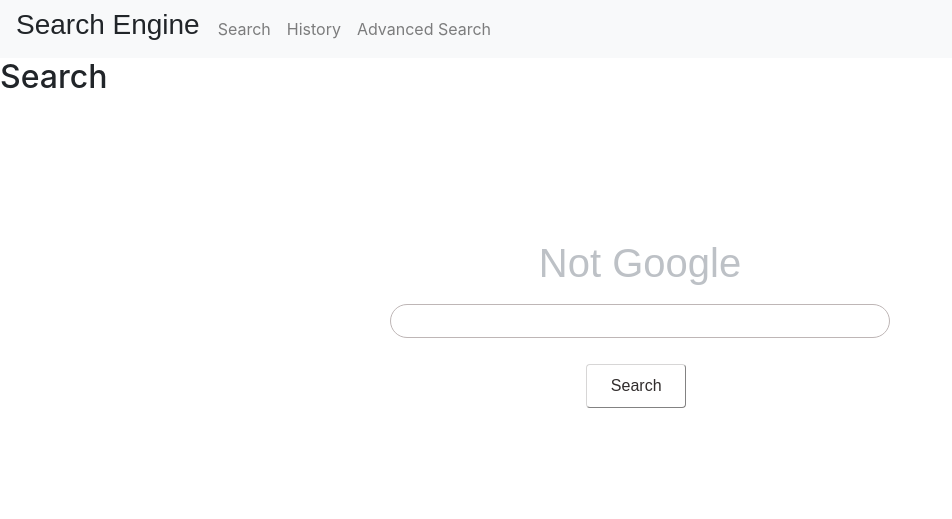
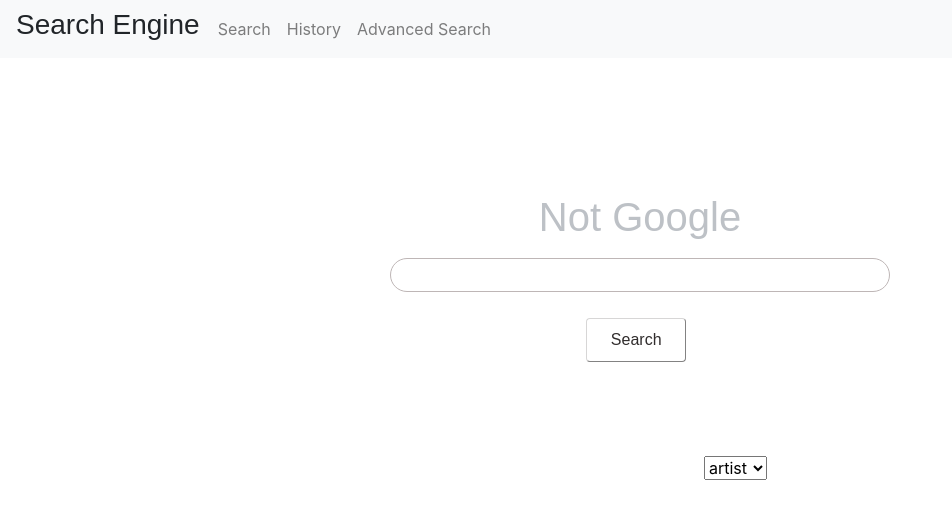
Before and after one commit to Giannis-T/Search_Engine, a Django app: page /view_results in a window 1280 px wide. Shown: the top 519 px of the page, without its empty margins (0-952 px from the left). Run offline with Django 4.2, Linux system fonts and the light colour scheme; some libraries are stand-ins or nearby versions.

Commit message:
Made choosing field functional, Handling Empty query and Empty results, Renamed fields of data

```diff
--- a/DataRetrieval/SearchEngine/services/process_output.py
+++ b/DataRetrieval/SearchEngine/services/process_output.py
@@ -4,7 +4,8 @@
 import numpy as np
 
 def process_output(output):
-    if output == "Empty":
+    if "Found 0 hits" in output:
+        print("Empty Dataframe")
         return pd.DataFrame()
     lines = output.split("###")[1:]
     result = []
@@ -22,5 +23,5 @@
     df.set_index(df["rank"].astype(int), inplace=True)
     df = df[["artist", "title", "lyrics"]]
     df.at[len(df),'lyrics'] = df.at[len(df),'lyrics'][:-8]
-    df.drop_duplicates(subset="lyrics", inplace=True)
+    # df.drop_duplicates(subset="lyrics", inplace=True)
     return df
--- a/DataRetrieval/SearchEngine/templates/search_engine/layout.html
+++ b/DataRetrieval/SearchEngine/templates/search_engine/layout.html
@@ -9,6 +9,7 @@
         <title>{% block title %}SearchEngine{% endblock %}</title>
         <link rel="stylesheet" href="https://stackpath.bootstrapcdn.com/bootstrap/4.4.1/css/bootstrap.min.css" integrity="sha384-Vkoo8x4CGsO3+Hhxv8T/Q5PaXtkKtu6ug5TOeNV6gBiFeWPGFN9MuhOf23Q9Ifjh" crossorigin="anonymous">
         <link href="{% static 'search_engine/styles.css' %}" rel="stylesheet">
+        <link href="{% static 'search_engine/styles.js' %}" rel="stylesheet">
         <link rel="stylesheet" href="https://maxcdn.bootstrapcdn.com/bootstrap/4.5.0/css/bootstrap.min.css">
         <script src="https://ajax.googleapis.com/ajax/libs/jquery/3.5.1/jquery.min.js"></script>
         <script src="https://cdnjs.cloudflare.com/ajax/libs/popper.js/1.16.0/umd/popper.min.js"></script>
--- a/DataRetrieval/SearchEngine/templates/search_engine/search.html
+++ b/DataRetrieval/SearchEngine/templates/search_engine/search.html
@@ -1,14 +1,20 @@
 {% extends "search_engine/layout.html" %}
 {% block body %}
 
-    <h2>Search</h2>
     <h1 class="logo">Not Google</h1>
-    <form action="{% url 'search' %}" method="post">
+    <form name="search-form" action="{% url 'search' %}" method="post" >
         {% csrf_token %}
         <div class="input_text">
             <input type="text" name="q">
         </div>
         <div class="search_button">
             <input type="submit" value="Search">
+        </div>
+        <select class="form-select" name="field" style="left: 55%; bottom: 40%; position:absolute;" selected="lyrics">
+            {% for field in fields %}
+                    <option value={{ field }}>{{ field }}</option>
+            {% endfor %}
+          </select>
     </form>
+
 {% endblock %}
--- a/DataRetrieval/SearchEngine/views.py
+++ b/DataRetrieval/SearchEngine/views.py
@@ -11,23 +11,27 @@
 
 def search(request):
     if request.method == "POST":
-        response = request.POST.get("q").split()
-        query = response[0]
-        if len(response) > 1:
-            field = response[1]
-        output = java_search(query, field="text")
+        query_response = request.POST.get("q")
+        if query_response == "":
+            return HttpResponseRedirect(reverse("search"))
+
+        query = query_response.split()[0]
+        field = request.POST.get("field")
+        output = java_search(query, field)
         if not output.empty:
             json_records = output.reset_index().to_json(orient ='records')
             data = json.loads(json_records)
 
             return render(request, "search_engine/view_results.html", {
-                "results": data
+                "results": data,
             })
 
         return HttpResponseRedirect(reverse("search"))
 
 
-    return render(request,"search_engine/search.html")
+    return render(request,"search_engine/search.html", {
+        "fields":["artist", "title", "lyrics" ],
+    })
 
 def view_history(request):
     return render(request,"search_engine/view_history.html")
```
Also changed, not shown: DataRetrieval/SearchEngine/services/search.py (+2 -6 lines), DataRetrieval/SearchEngine/static/search_engine/styles.js (added, +18 -0 lines), 2 other files.
